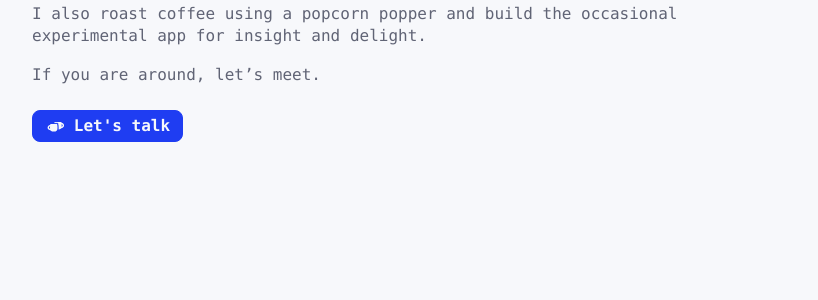
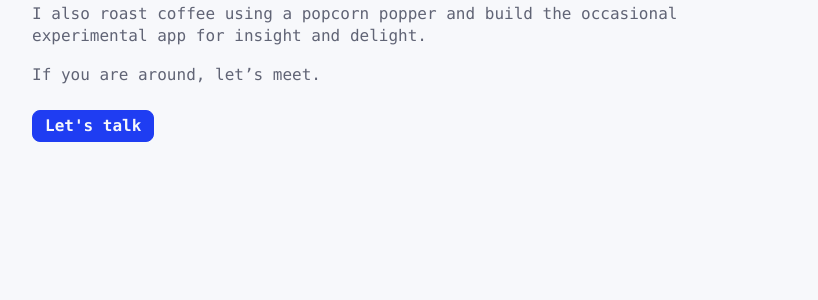
Before and after one commit to berndpl/notes-plontsch, a Jekyll site: the page built from about.md, in a window 1280 px wide. Shown: the part 266-566 px from the top of the page, without its empty margins (228-1046 px from the left). Built offline with Jekyll 4.4.1, drawn with Linux system fonts in a browser that asks for light colours; some web fonts are replaced.

Commit message:
Restore pointers and simplify Let’s talk
Co-authored-by: Copilot <223556219+Copilot@users.noreply.github.com>
Copilot-Session: 47e60dd3-800c-4ce9-bb5c-f754e4ac0b99

```diff
--- a/about.md
+++ b/about.md
@@ -14,4 +14,4 @@ I also roast coffee using a popcorn popper and build the occasional experimental
 
 If you are around, let's meet.
 
-<p class="about-cta"><a href="https://www.linkedin.com/in/bernd-plontsch-14538b13" class="lets-talk-button"><span class="lets-talk-coffee action-symbol" aria-hidden="true"></span>Let's talk</a></p>
+<p class="about-cta"><a href="https://www.linkedin.com/in/bernd-plontsch-14538b13" class="lets-talk-button">Let's talk</a></p>
--- a/assets/css/family-actions.css
+++ b/assets/css/family-actions.css
@@ -8,6 +8,14 @@
   --family-action-padding-x: .75rem;
   --family-action-radius: 8px;
   --family-action-gap: .4rem;
+}
+
+:where(
+  a[href]:not([aria-disabled="true"]),
+  button:not(:disabled):not([aria-disabled="true"]),
+  [role="button"]:not(button):not([aria-disabled="true"])
+) {
+  cursor: pointer;
 }
 
 .action-link,
--- a/assets/css/main.css
+++ b/assets/css/main.css
@@ -27,15 +27,6 @@ a {
 
 .about-cta {
   margin-top: 1.5rem;
-}
-
-.lets-talk-coffee {
-  width: 1.4em;
-  height: 1.1em;
-  flex: 0 0 auto;
-  background: currentColor;
-  -webkit-mask: url("../images/mugs.svg") center / contain no-repeat;
-  mask: url("../images/mugs.svg") center / contain no-repeat;
 }
 
 .badge {
```
Also changed, not shown: assets/images/mugs.svg (deleted).
